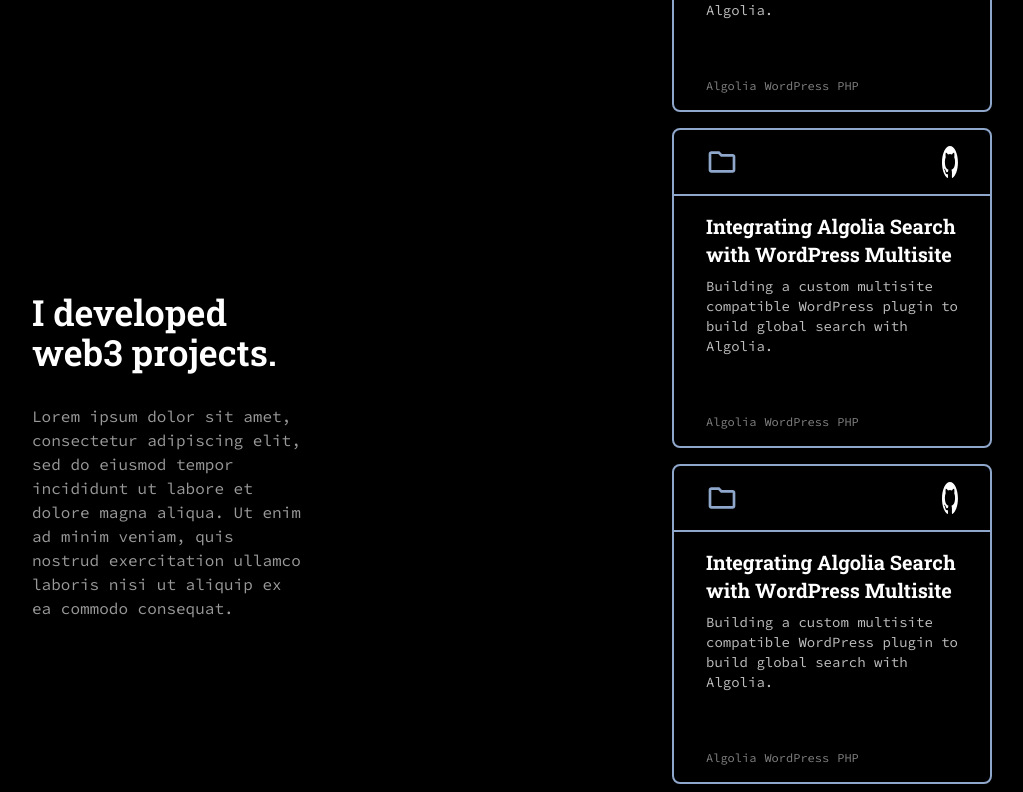
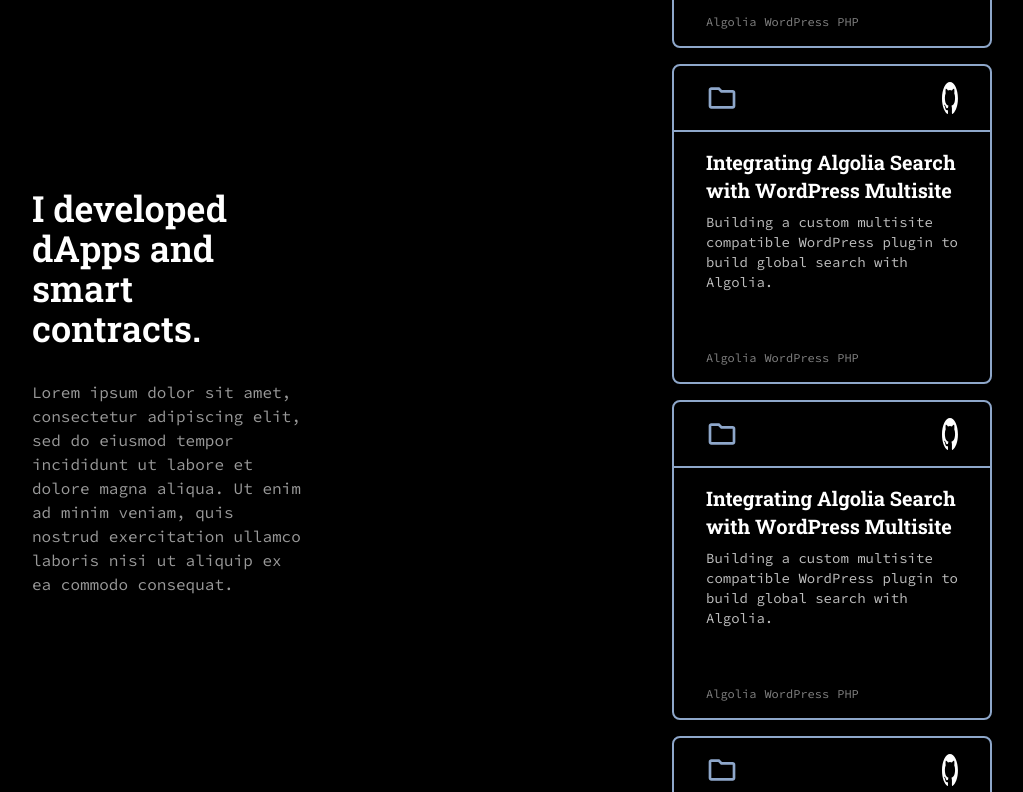
Before and after one commit to mateusap1/mateusap1.github.io, a React (Create React App) app: page / in a window 1280 px wide. Shown: the part 1168-1960 px from the top of the page, without its empty margins (128-1151 px from the left). Built offline with nearby package versions, Linux system fonts and the light colour scheme.

Commit message:
added three sections

```diff
--- a/src/pages/Home.tsx
+++ b/src/pages/Home.tsx
@@ -93,7 +93,7 @@
   const viewMyWork = (idx: number) => {
     if (web3Ref.current == null) return;
 
-    web3Ref.current.scrollIntoView({ behavior: 'smooth', block: 'start' });
+    web3Ref.current.scrollIntoView({ behavior: 'smooth', block: 'center' });
   };
 
   return (
@@ -131,9 +131,49 @@
         </div>
       </div>
 
-      <div className="w-full grid grid-cols-3 p-32">
-        <div className="flex flex-col h-full items-center justify-center gap-8 col-span-1 text-white p-8">
-          <span ref={web3Ref} className="font-title font-semibold text-4xl">
+      <div className="w-full grid grid-cols-3 px-32 py-16">
+        <div ref={web3Ref} className="flex flex-col text-start h-full items-center justify-center gap-8 col-span-1 text-white p-8">
+          <span className="font-title font-semibold text-4xl">
+            I developed dApps and smart contracts.
+          </span>
+          <p className="opacity-60">
+            Lorem ipsum dolor sit amet, consectetur adipiscing elit, sed do
+            eiusmod tempor incididunt ut labore et dolore magna aliqua. Ut enim
+            ad minim veniam, quis nostrud exercitation ullamco laboris nisi ut
+            aliquip ex ea commodo consequat.
+          </p>
+        </div>
+        <div className="flex flex-wrap justify-end gap-4 col-span-2 col-start-2 text-white p-8">
+          <ProjectItem />
+          <ProjectItem />
+          <ProjectItem />
+          <ProjectItem />
+        </div>
+      </div>
+
+      <div className="w-full grid grid-cols-3 px-32 py-16">
+        <div className="flex flex-wrap justify-start gap-4 col-span-2 text-white p-8">
+          <ProjectItem />
+          <ProjectItem />
+          <ProjectItem />
+          <ProjectItem />
+        </div>
+        <div ref={web3Ref} className="flex flex-col text-end h-full items-center justify-center gap-8 col-span-1 col-start-3 text-white p-8">
+          <span className="font-title font-semibold text-4xl">
+            I developed web3 projects.
+          </span>
+          <p className="opacity-60">
+            Lorem ipsum dolor sit amet, consectetur adipiscing elit, sed do
+            eiusmod tempor incididunt ut labore et dolore magna aliqua. Ut enim
+            ad minim veniam, quis nostrud exercitation ullamco laboris nisi ut
+            aliquip ex ea commodo consequat.
+          </p>
+        </div>
+      </div>
+
+      <div className="w-full grid grid-cols-3 px-32 py-16">
+        <div ref={web3Ref} className="flex flex-col h-full items-center justify-center gap-8 col-span-1 text-white p-8">
+          <span className="font-title font-semibold text-4xl">
             I developed web3 projects.
           </span>
           <p className="opacity-60">
```
